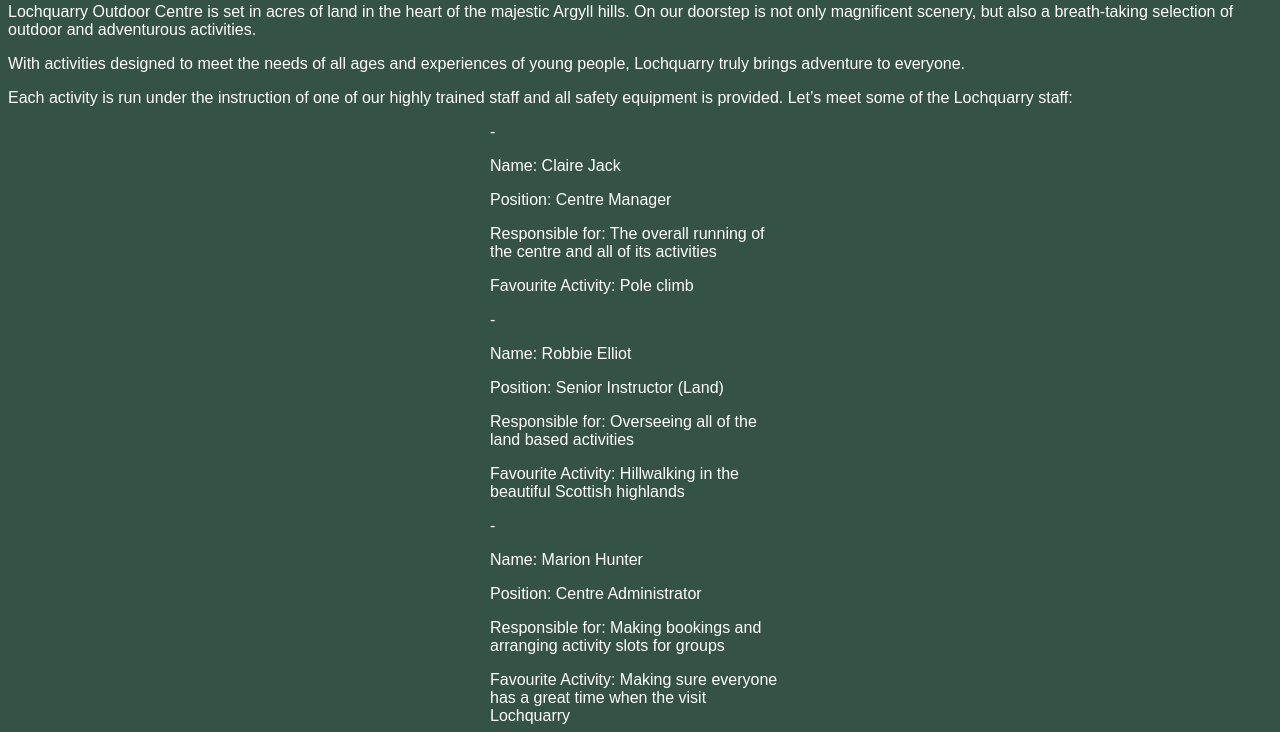
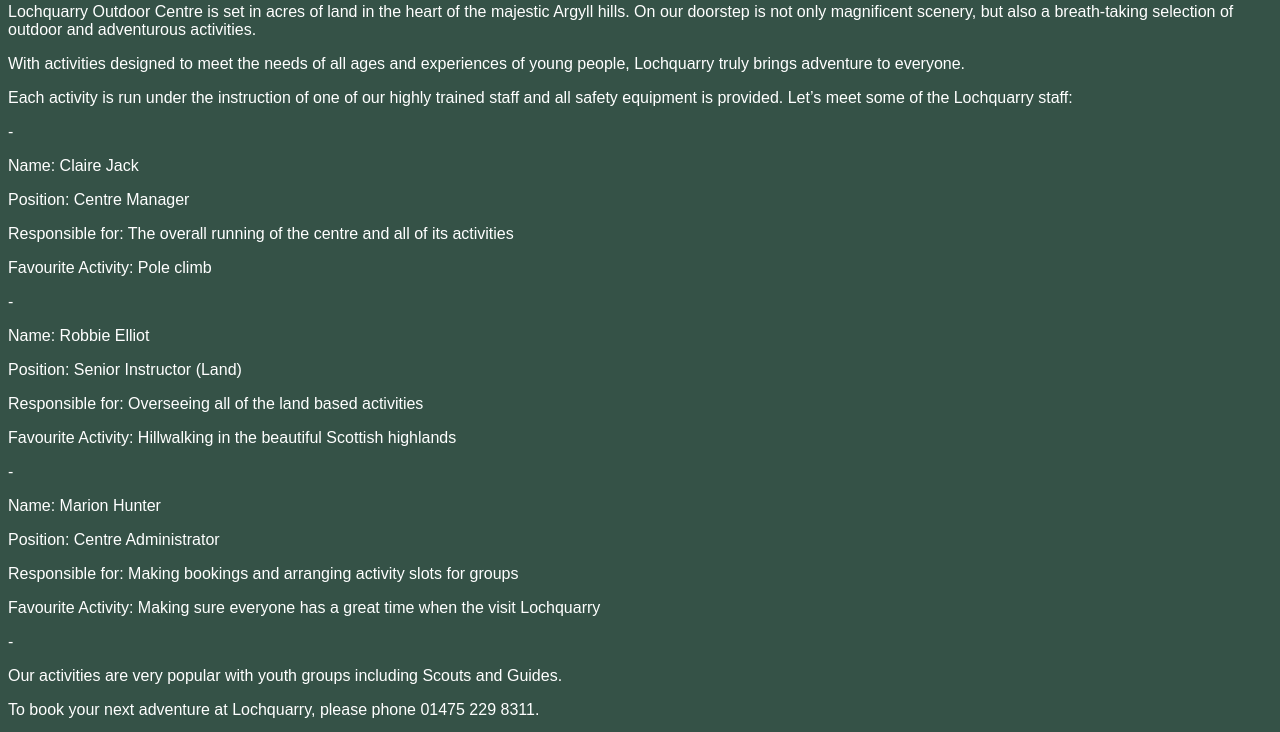
Before and after one commit to Foxita-37/Lochquarry, a plain HTML site: page about.html in a window 1280 px wide. Shown: the part 378-1110 px from the top of the page. Drawn offline with Linux system fonts and the light colour scheme.

Commit message:
Update style.css

```diff
--- a/style.css
+++ b/style.css
@@ -93,6 +93,5 @@
 }
 
 div {
-  width:300px;
-  margin:auto;
+  color: white;
 }
```
